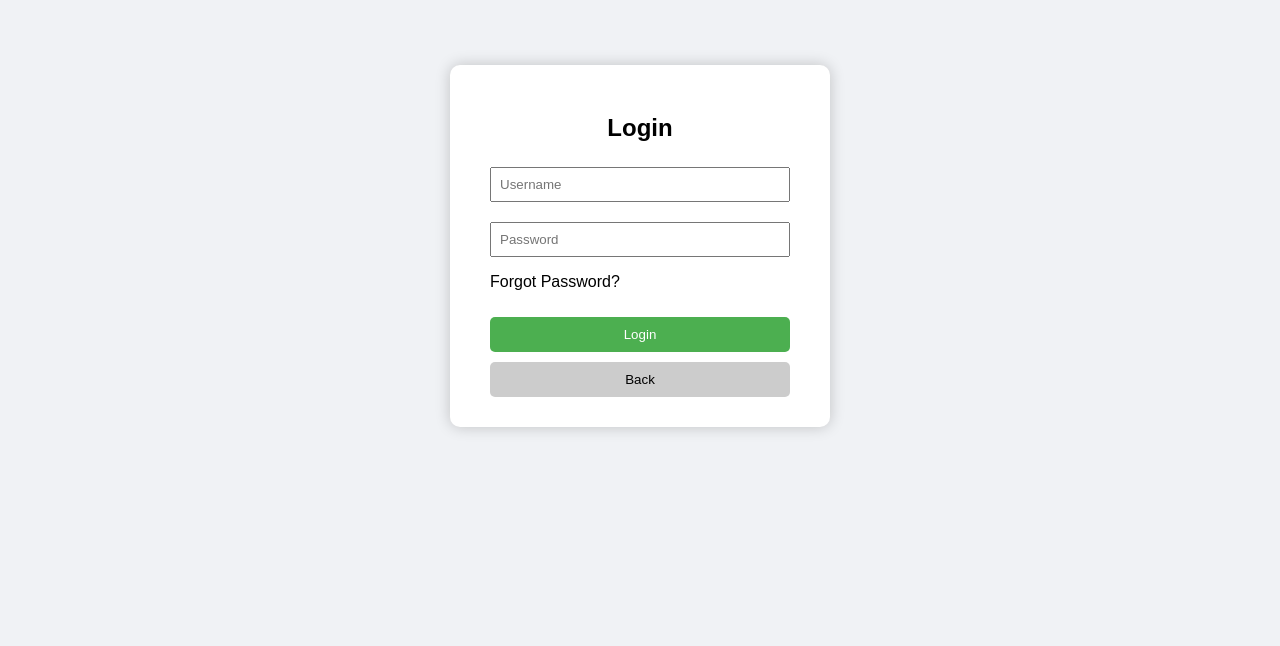
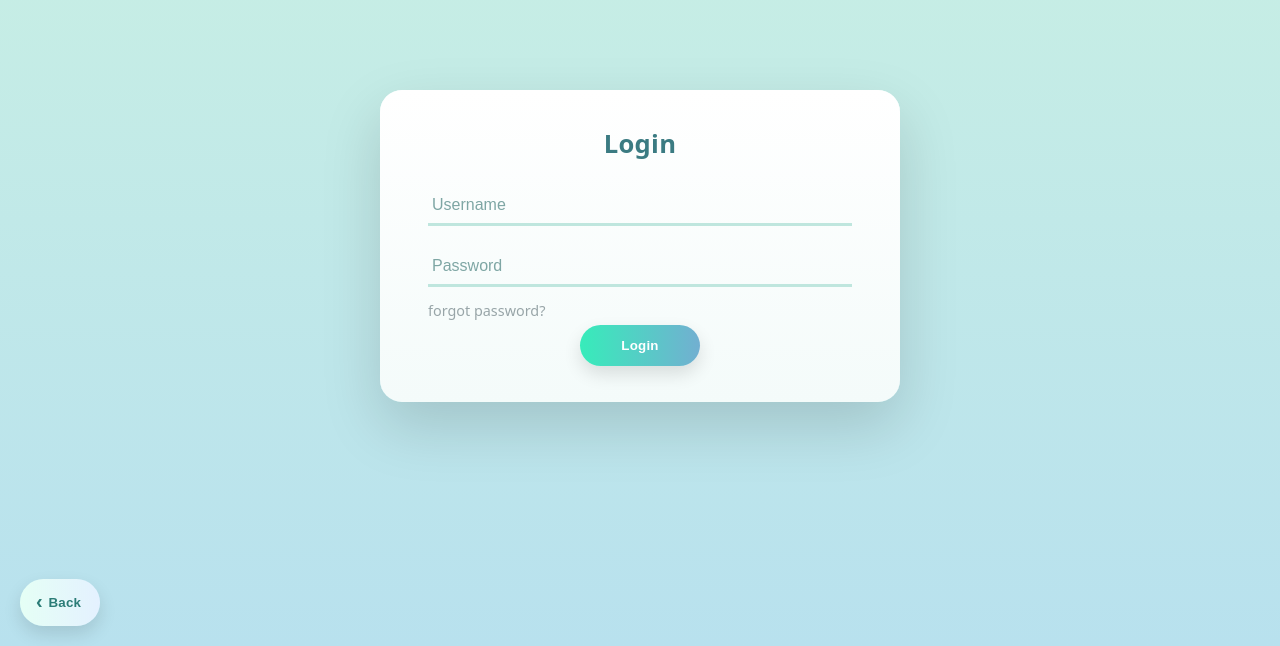
Before and after one commit to abasovaayann/EHMS, a plain HTML site: page index.html in a window 1280 px wide. Shown: the part 154-800 px from the top of the page. Drawn offline with Linux system fonts and the light colour scheme.

Commit message:
Login page is created

```diff
--- a/index.html
+++ b/index.html
@@ -2,26 +2,38 @@
 <html lang="en">
 <head>
   <meta charset="UTF-8" />
-  <meta name="viewport" content="width=device-width, initial-scale=1.0" />
-  <title>My Web Page</title>
-  <link rel="stylesheet" href="style.css" />
-  <script src="script.js" defer></script>
+  <meta name="viewport" content="width=device-width, initial-scale=1.0"/>
+  <title>Login</title>
+  <link rel="stylesheet" href="style.css"/>
+  <script defer>
+    document.addEventListener("DOMContentLoaded", () => {
+      document.querySelector(".back-btn")?.addEventListener("click", () => history.back());
+    });
+  </script>
 </head>
+<body>
+  <main class="page">
+    <section class="login-card" role="dialog" aria-labelledby="login-title">
+      <h2 id="login-title" class="login-title">Login</h2>
 
-<body>
-  <div class="login-container">
-    <h2 class="login-title">Login</h2>
-  <div class="username">
-  <input type="text" id="username" name="username" placeholder="Username" required />
-    </div>
+      <div class="field">
+        <label class="sr-only" for="username">Username</label>
+        <input type="text" id="username" name="username" placeholder="Username" required />
+      </div>
 
-  <div class="password">
-    <input type="password" id="password" name="password" placeholder="Password" required />
-    <p class="forgot-password">Forgot Password?</p>
-    </div>
+      <div class="field">
+        <label class="sr-only" for="password">Password</label>
+        <input type="password" id="password" name="password" placeholder="Password" required />
+      </div>
 
-    <button type="submit" class="login-btn">Login</button>
-    <button type="button" class="back-btn">Back</button>
-  </div>
+      <a class="forgot-password" href="#">forgot password?</a>
+
+      <button type="submit" class="btn login-btn">Login</button>
+    </section>
+
+    <button type="button" class="btn back-btn">
+      <span class="chev">‹</span> Back
+    </button>
+  </main>
 </body>
 </html>
--- a/style.css
+++ b/style.css
@@ -1,53 +1,121 @@
-body {
-  margin: 0;
-  padding: 0;
-  height: 100vh;
-  background: #f0f2f5; /* page background */
-  display: flex;
-  justify-content: center;
-  align-items: center;
-  font-family: Arial, sans-serif;
+* { box-sizing: border-box; }
+:root{
+  --bg1:#c9f0e3;
+  --bg2:#b8e1ee;
+  --line:#6ccdbd;
+  --text:#2b3a3a;
+  --muted:#98a5a8;
+  --grad1:#37ECBA;
+  --grad2:#72AFD1;
+}
+html,body{
+  height:100%;
+  margin:0;
+  font-family: system-ui, -apple-system, "Segoe UI", Roboto, Arial, sans-serif;
+  background: linear-gradient(180deg, var(--bg1), var(--bg2));
+  display:flex;
+  justify-content:center;
+  align-items:center;
+  color:var(--text);
 }
 
-.login-container {
-  background: white;
-  padding: 30px 40px;
-  border-radius: 10px;
-  box-shadow: 0 0 15px rgba(0, 0, 0, 0.2);
-  width: 300px;
-  text-align: center;
+.page{
+  position:relative;
+  min-height:100vh;
+  display:grid;
+  place-items:center;
+  padding:3rem 1rem;
 }
 
-.login-title {
-  margin-bottom: 20px;
+.login-card{
+  width:min(90vw, 520px);
+  max-width:520px;
+  padding:2.25rem clamp(1.5rem, 4vw, 3rem);
+  background: linear-gradient(180deg, #ffffff, #f4fbfa);
+  border-radius:22px;
+  box-shadow:
+    0 24px 60px rgba(0,0,0,.15),
+    inset 0 1px 0 rgba(255,255,255,.8);
+  text-align:left;
+}
+.login-title{
+
+  margin:0 0 1.25rem 0;
+  text-align:center;
+  font-size:1.6rem;
+  font-weight:800;
+  color:#3b7b82;
+  letter-spacing:.3px;
 }
 
-.username, .password {
-  margin-bottom: 15px;
-  text-align: left;
+.field{ margin:1rem 0 0.75rem; }
+input[type="text"],
+input[type="password"]{
+  width:100%;
+  border:0;
+  outline:none;
+  padding:.9rem .25rem .6rem;
+  background:transparent;
+  font-size:1rem;
+  border-bottom:3px solid #bfe6de;
+  transition:border-color .2s ease, box-shadow .2s ease;
+  border-radius:6px 6px 0 0;
+}
+input::placeholder{ color:#7ea6a4; }
+input:focus{
+  border-color: var(--line);
+  box-shadow: 0 6px 18px rgba(0,0,0,.06);
 }
 
-input[type="text"], input[type="password"] {
-  width: 100%;
-  padding: 8px;
-  margin-top: 5px;
-  box-sizing: border-box;
+.forgot-password{
+  margin-left:auto;
+  display:inline-block;
+  font-size:.9rem;
+  color:var(--muted);
+  text-decoration:none;
+}
+.forgot-password:hover{ text-decoration:underline; }
+
+.btn{
+  display:inline-flex;
+  align-items:center;
+  justify-content:center;
+  gap:.35rem;
+  padding:.8rem 1.2rem;
+  border:0;
+  border-radius:999px;
+  cursor:pointer;
+  font-weight:700;
+  letter-spacing:.2px;
+  box-shadow: 0 8px 18px rgba(0,0,0,.12);
+}
+.login-btn{
+  width:120px;
+  margin: .25rem auto 0;
+  display:block;
+  color:#fff;
+  background: linear-gradient(90deg, var(--grad1), var(--grad2));
+}
+.login-btn:hover{ filter:brightness(1.05); }
+.login-btn:active{ transform:translateY(1px); }
+
+.back-btn{
+  position:fixed;
+  left:1.25rem;
+  bottom:1.25rem;
+  background: linear-gradient(90deg, #e5fff5, #e4f1ff);
+  color:#2b7c77;
+  padding:.85rem 1.2rem .85rem 1rem;
+}
+.chev{
+  font-size:1.25rem;
+  line-height:1;
+  transform:translateY(-1px);
 }
 
-.login-btn, .back-btn {
-  width: 100%;
-  padding: 10px;
-  margin-top: 10px;
-  border: none;
-  border-radius: 5px;
-  cursor: pointer;
+.sr-only{
+  position:absolute !important;
+  width:1px; height:1px;
+  padding:0; margin:-1px; overflow:hidden;
+  clip:rect(0,0,0,0); white-space:nowrap; border:0;
 }
-
-.login-btn {
-  background: #4CAF50;
-  color: white;
-}
-
-.back-btn {
-  background: #ccc;
-}
```
